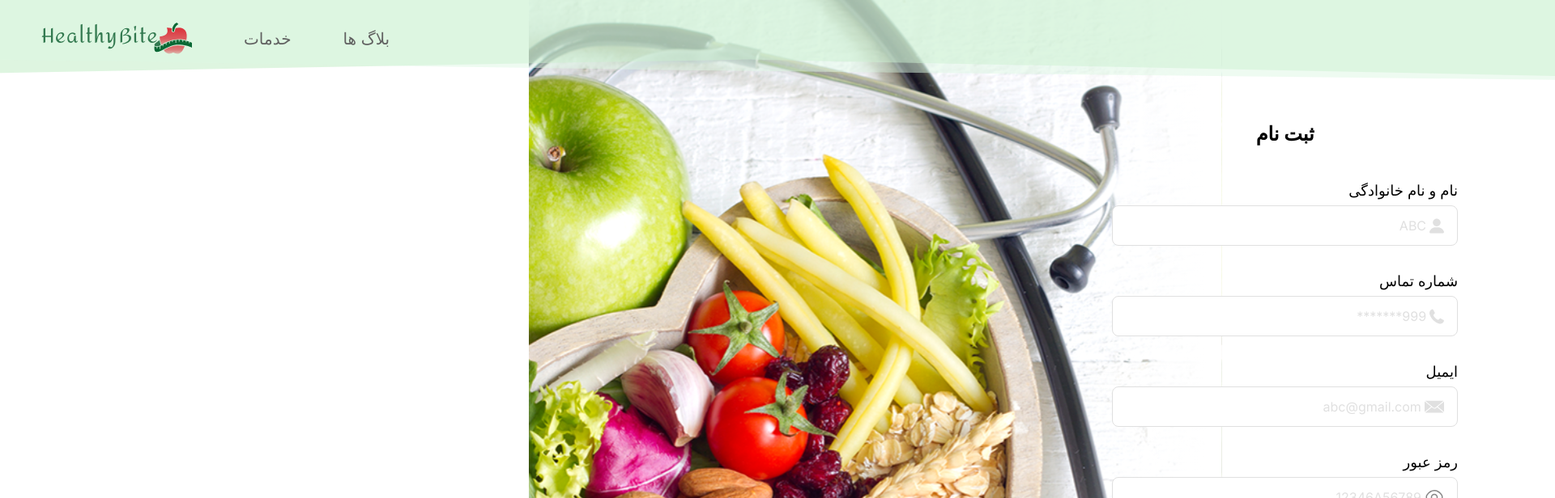
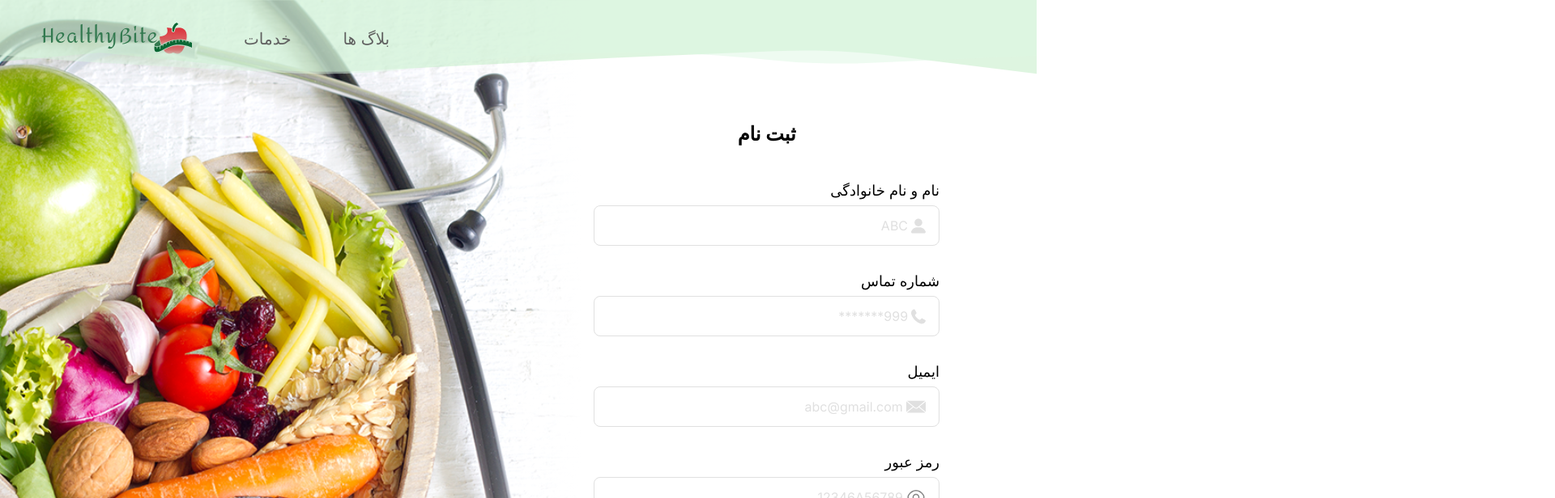
Before and after one commit to ParsaBordbar/Healthcare_Diet, a Next.js app: page /register/signup in a window 1280 px wide. Shown: the top 616 px of the page at 81% size, 1920 px wide, since content can reach past the window. Built offline with nearby package versions, Linux system fonts and the light colour scheme.

Commit message:
comment the svgr elements and pass styles to header and the main tag

```diff
--- a/src/app/register/layout.tsx
+++ b/src/app/register/layout.tsx
@@ -9,8 +9,8 @@ const LayoutRegister = ({ children }: { children: ReactNode }) => {
   console.log(children);
   return (
     <div className="relative top-0 z-40">
-      <header className="absolute top-0 ">
-        <HeaderSVG className="header opacity-100" width={1920} />
+      <header className="absolute bg-no-repeat w-full h-28 header-register top-0 ">
+        {/* <HeaderSVG className="header opacity-100" width={1920} /> */}
         <nav className="flex flex-row-reverse left-0 py-7 absolute top-0 px-10 gap-16 items-center">
           <Logo />
           <ListItems
@@ -23,10 +23,10 @@ const LayoutRegister = ({ children }: { children: ReactNode }) => {
           />
         </nav>
       </header>
-      <main className="flex h-screen items-center w-full justify-end">
-      <div className="absolute -z-20 left-0  h-screen bottom-0 top-0">
-        <LoginBanner height={932} />
-      </div>
+      <main className="flex banner-register h-screen items-center w-full justify-end">
+        {/* <div className="absolute -z-20 left-0  h-screen bottom-0 top-0">
+          <LoginBanner className="bg-repeat-y" />
+        </div> */}
         {children}
       </main>
     </div>
```
